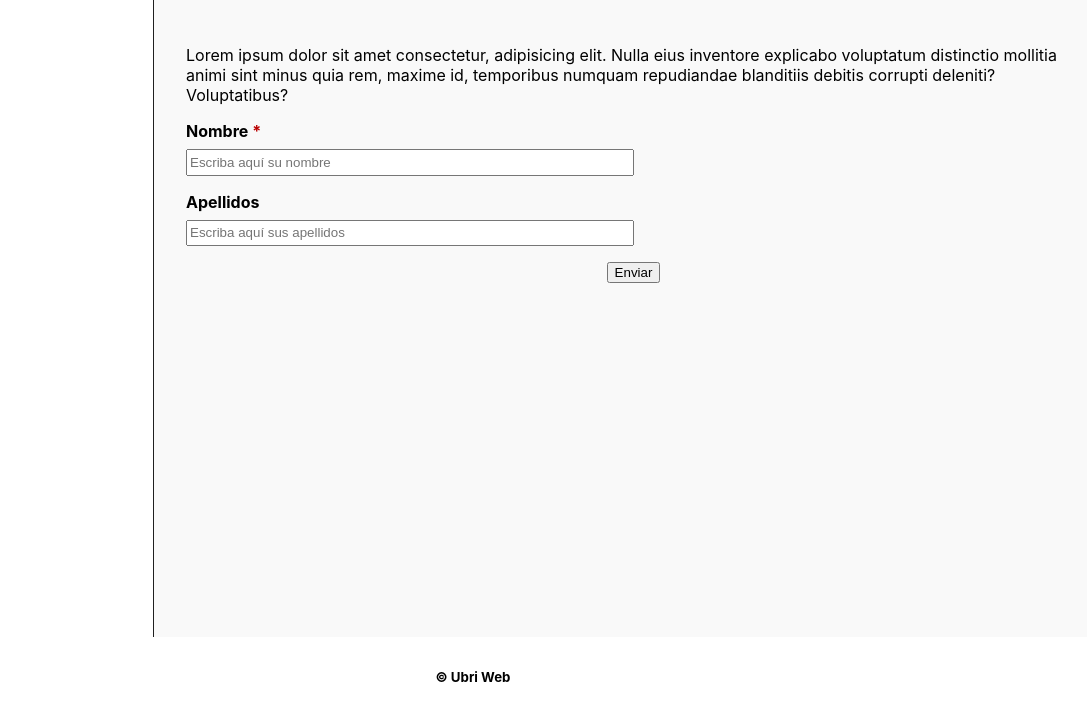
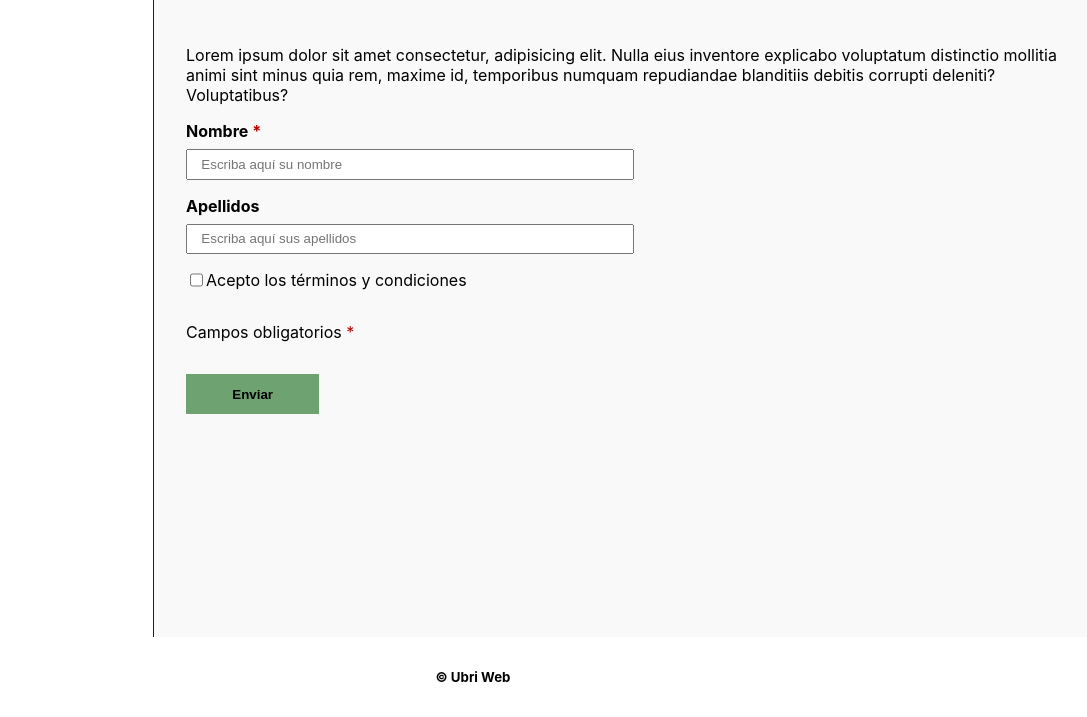
Before and after one commit to dgutper960/DIW_2324, a website built with Parcel: page AccesibilidadForm/src/contacto.html in a window 1280 px wide. Shown: the part 83-800 px from the top of the page, without its empty margins (167-1254 px from the left). Built offline with nearby package versions, Linux system fonts and the light colour scheme.

Commit message:
adicion de codigo de clase

```diff
--- a/AccesibilidadForm/src/assets/styles/_variables.scss
+++ b/AccesibilidadForm/src/assets/styles/_variables.scss
@@ -5,13 +5,15 @@ $font-family-sans-serif: -apple-system, BlinkMacSystemFont, "Segoe UI", Roboto,
   "Segoe UI Symbol";
 $font-family-serif: "Georgia", "Times New Roman", serif;
 
-$ubriWeb-corporate: #788C56;
+$ubriWeb-corporate: #6FA271;
 $ubriWeb-corporate-2: #978279;
 
 $ubriWeb-corporate-3: #31343B;
-$ubriWeb-corporate-3-scaled: color.scale($ubriWeb-corporate-3, $lightness: 80%);
+$ubriWeb-corporate-3-scaled: color.scale($ubriWeb-corporate-3, $lightness: 70%);
 
 $ubriWeb-corporate-4: #6FA271;
+$ubriWeb-corporate-4-scaled: color.scale($ubriWeb-corporate-4, $lightness: 20%);
+
 $ubriWeb-corporate-5: #EFEBD6;
 
 $ubriWeb-masterbrand: #ececec;
--- a/AccesibilidadForm/src/assets/styles/layouts/_contacto.scss
+++ b/AccesibilidadForm/src/assets/styles/layouts/_contacto.scss
@@ -12,6 +12,8 @@
         width: 50%;
         height: 2em;
 
+        padding: 1em;
+
         &:hover {
            border: 3px solid $ubriWeb-corporate-3-scaled;
         }
@@ -19,6 +21,30 @@
         &:focus {
             border: 3px solid $ubriWeb-corporate-3;
             outline: none;
+        }
+    }
+
+    .button__normal {
+
+        width: 10em;
+        height: 3em;
+        outline: none;
+        border: none;
+
+        font-weight: bold;
+    }
+
+    .button__normal--send {
+        background-color: $ubriWeb-corporate-4;
+
+        &:hover {
+            cursor: pointer;
+            background-color: $ubriWeb-corporate-4-scaled;
+        }
+
+        &:active {
+            background-color: $ubriWeb-corporate-4-scaled;
+            border: 2px solid $ubriWeb-corporate-4;
         }
     }
 
@@ -35,11 +61,18 @@
             flex-direction: column;
             padding-bottom: 1em;
         }
+        .formularioContacto__group--checkbox {
+            flex-direction: row;
 
-        .formularioContacto__groupBotonera {
-            display: flex;
+            label {
+                font-weight: normal;
+                padding-bottom: 0%;
+            }
+        }
+
+        .formularioContacto__group--botonera {
+            flex-direction: row;
             align-items: center;
-            justify-content: center;
         }
 
     }
--- a/AccesibilidadForm/src/views/formularioContacto.html
+++ b/AccesibilidadForm/src/views/formularioContacto.html
@@ -16,8 +16,17 @@
         <input class="input__text" type="text" name="input__apellidos" id="input__apellidos" aria-labelledby="label__apellidos" placeholder="Escriba aquí sus apellidos">
     </div>
 
-    <div class="formularioContacto__groupBotonera" role="region">
-        <button type="submit">Enviar</button>
+    <div class="formularioContacto__group formularioContacto__group--checkbox" role="region">
+        <input type="checkbox" name="input__condiciones" id="input__condiciones">
+        <label for="input__condiciones">Acepto los términos y condiciones</label>
+    </div>
+
+    <div class="formularioContacto__group" role="region">
+        <p>Campos obligatorios <span class="color__red">*</span></p>
+    </div>
+
+    <div class="formularioContacto__group formularioContacto__group--botonera" role="region">
+        <button class="button__normal button__normal--send" role="button" type="submit">Enviar</button>
     </div>
 
 </form>
```
